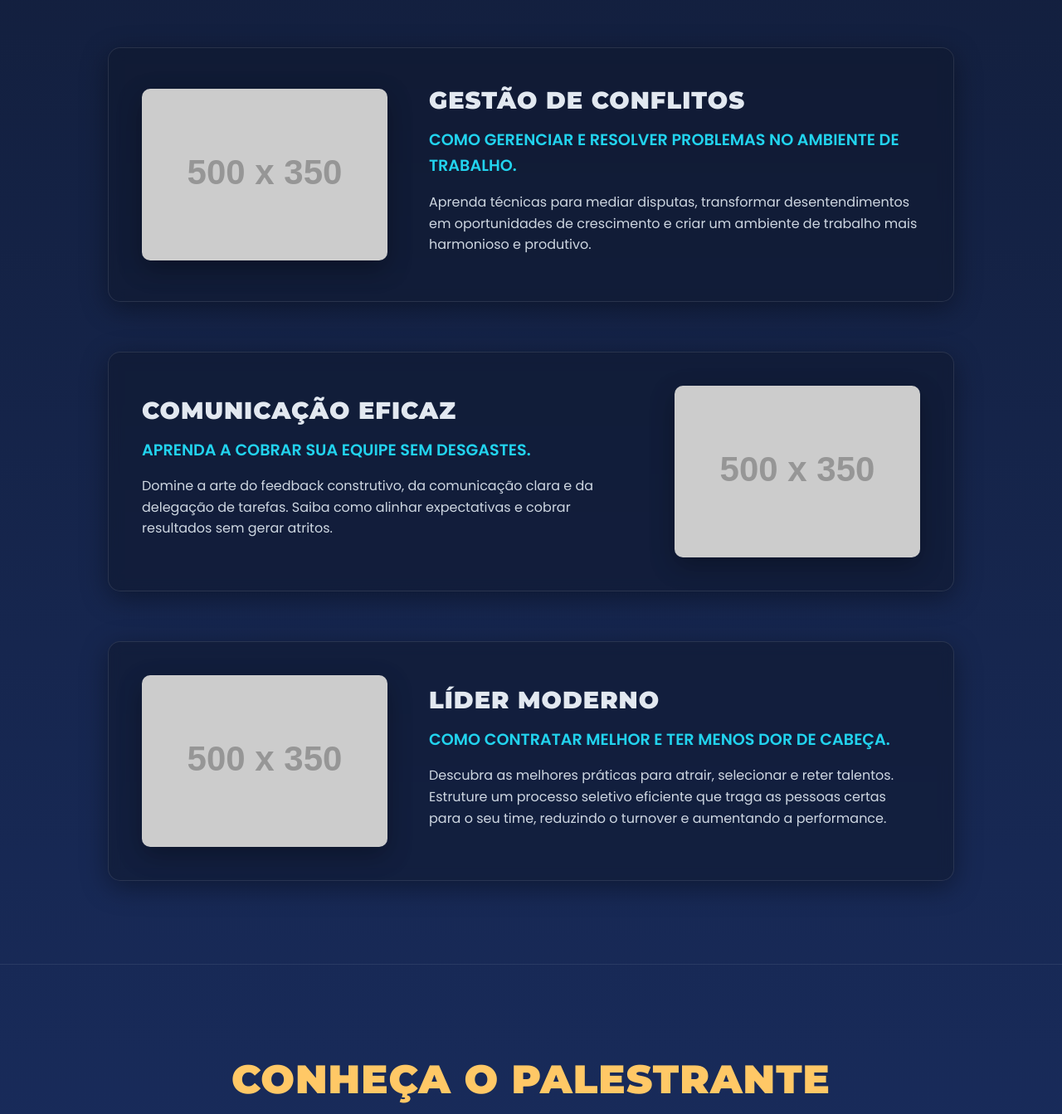
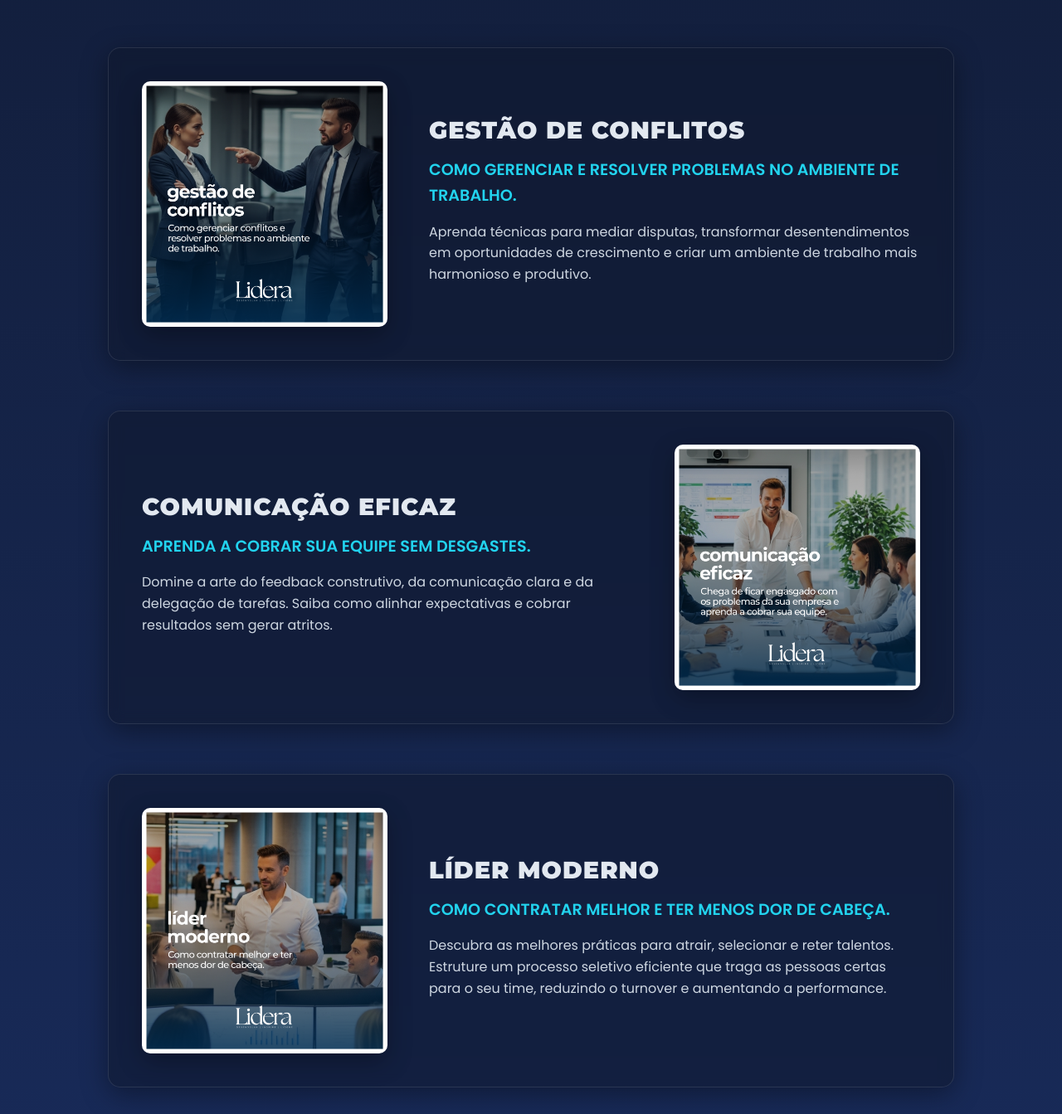
Before and after one commit to somoslidera/pre-jdl, a plain HTML site: page index.html in a window 1280 px wide. Shown: the part 1082-2425 px from the top of the page at 83% size. Drawn offline with Linux system fonts and the light colour scheme; placeholder pictures from the web are drawn by us.

Commit message:
Update index.html

```diff
--- a/index.html
+++ b/index.html
@@ -5,20 +5,16 @@
     <meta name="viewport" content="width=device-width, initial-scale=1.0">
     <title>Workshop com Charles Simon - 16 de Outubro às 20h</title>
 
-    <!-- Meta tags para compartilhamento -->
     <meta property="og:title" content="Workshop com Charles Simon - 16 de Outubro às 20h">
     <meta property="og:description" content="Aprenda a gerenciar conflitos, comunicar-se de forma eficaz e se tornar um líder moderno.">
     <meta property="og:image" content="https://placehold.co/1200x630/1d3573/FFC866?text=Workshop+Charles+Simon">
 
-    <!-- Favicon (exemplo) -->
     <link rel="icon" href="https://placehold.co/32x32/FFC866/1d3573?text=CS" type="image/png">
 
-    <!-- Fontes do Google -->
     <link rel="preconnect" href="https://fonts.googleapis.com">
     <link rel="preconnect" href="https://fonts.gstatic.com" crossorigin>
     <link href="https://fonts.googleapis.com/css2?family=Montserrat:wght@700;900&family=Poppins:wght@400;600;700&display=swap" rel="stylesheet">
 
-    <!-- Font Awesome -->
     <link rel="stylesheet" href="https://cdnjs.cloudflare.com/ajax/libs/font-awesome/6.5.1/css/all.min.css">
 
     <style>
@@ -374,7 +370,7 @@
 
                 <div class="content-card">
                     <div class="palestrante-grid">
-                        <img src="https://placehold.co/500x350/EFEFEF/333?text=Tema+1" alt="Imagem representando gestão de conflitos">
+                        <img src="pre-jdl-01.png" alt="Imagem representando gestão de conflitos">
                         <div>
                             <h3>Gestão de Conflitos</h3>
                             <h4>Como gerenciar e resolver problemas no ambiente de trabalho.</h4>
@@ -390,13 +386,13 @@
                             <h4>Aprenda a cobrar sua equipe sem desgastes.</h4>
                             <p style="text-align: left;">Domine a arte do feedback construtivo, da comunicação clara e da delegação de tarefas. Saiba como alinhar expectativas e cobrar resultados sem gerar atritos.</p>
                         </div>
-                        <img src="https://placehold.co/500x350/EFEFEF/333?text=Tema+2" alt="Imagem representando comunicação eficaz">
+                        <img src="pre-jdl-02.png" alt="Imagem representando comunicação eficaz">
                     </div>
                 </div>
 
                 <div class="content-card">
                     <div class="palestrante-grid">
-                        <img src="https://placehold.co/500x350/EFEFEF/333?text=Tema+3" alt="Imagem representando um líder moderno">
+                        <img src="pre-jdl-03.png" alt="Imagem representando um líder moderno">
                         <div>
                             <h3>Líder Moderno</h3>
                             <h4>Como contratar melhor e ter menos dor de cabeça.</h4>
@@ -440,7 +436,7 @@
     <footer class="footer">
         <div class="container">
             <img src="./lidera-logo-branco.png" alt="Logo do Evento" class="footer-logo-img">
-            <p>© 2025 Seu Nome/Empresa. Todos os direitos reservados.</p>
+            <p>© 2025 Lidera Soluções. Todos os direitos reservados.</p>
         </div>
     </footer>
 
```
